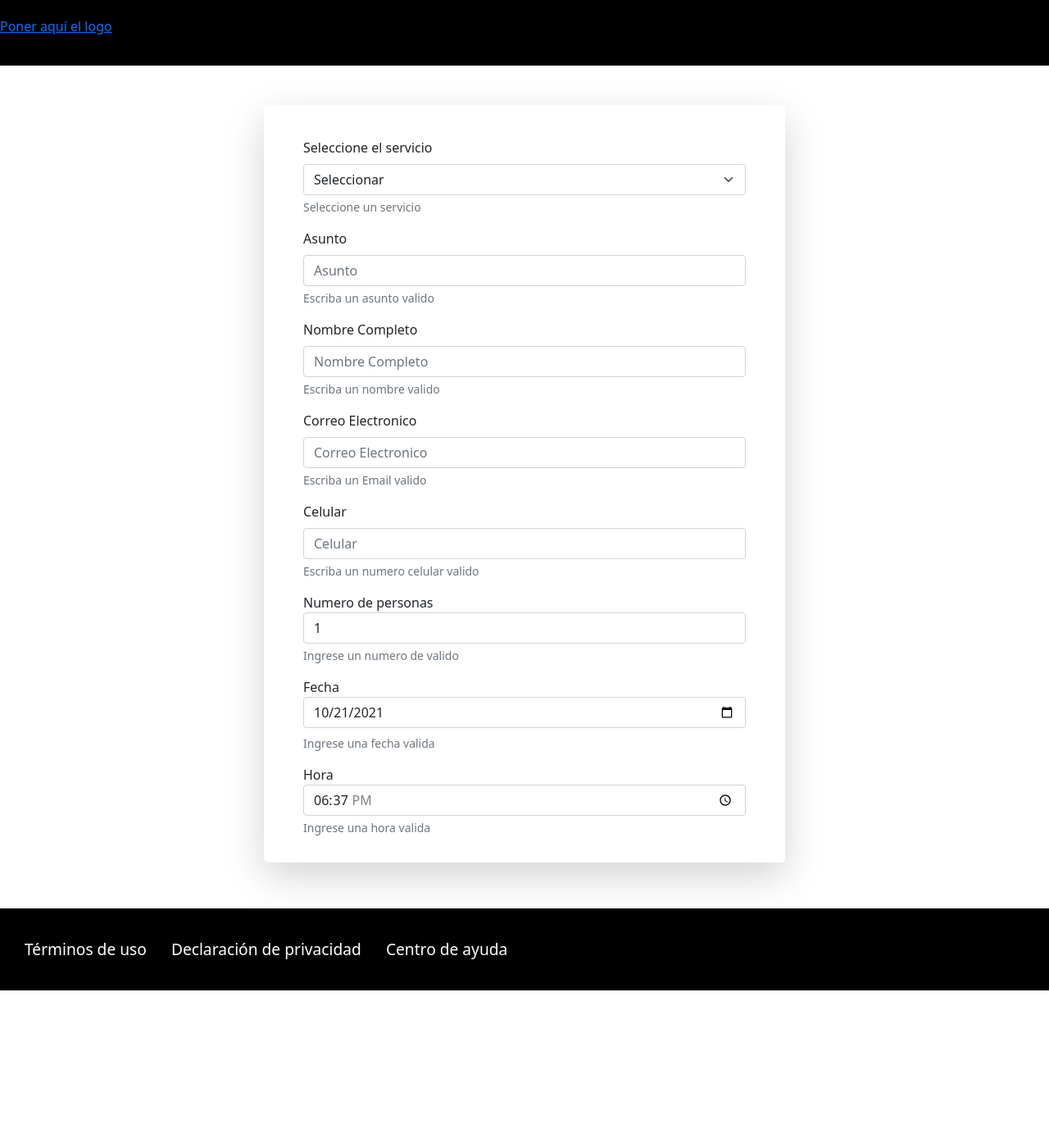
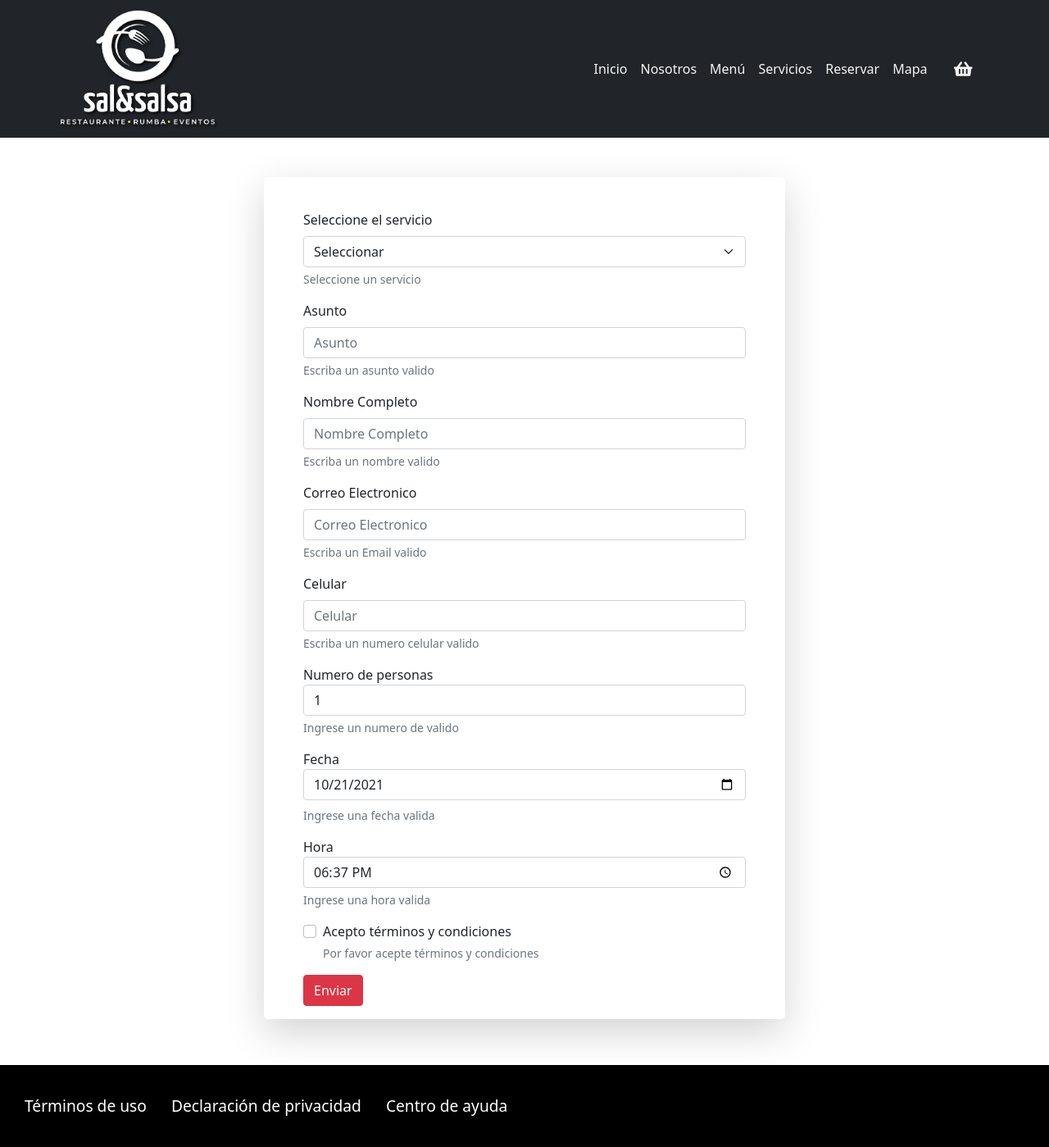
Before and after one commit to iLuisOlivares/SalSalsa-WebPage, a React (Create React App) app: page /reserva in a window 1280 px wide. Shown: the whole page at 82% size. Before the commit the page ends 1208 px from the top, so only its background shows below. Built offline with nearby package versions, Linux system fonts and the light colour scheme.

Commit message:
Header Update

```diff
--- a/package.json
+++ b/package.json
@@ -3,6 +3,10 @@
   "version": "0.1.0",
   "private": true,
   "dependencies": {
+    "@fortawesome/fontawesome-free": "^5.15.4",
+    "@fortawesome/fontawesome-svg-core": "^1.2.36",
+    "@fortawesome/free-solid-svg-icons": "^5.15.4",
+    "@fortawesome/react-fontawesome": "^0.1.16",
     "bootstrap": "^5.1.3",
     "react": "17.0.2",
     "react-dom": "17.0.2",
--- /dev/null
+++ b/src/assets/Elements/ButtonElement.jsx
@@ -0,0 +1,8 @@
+import React from 'react'
+
+function ButtonElement({nombre}) {
+    return <button className="btn btn-danger">{nombre}</button>
+
+}
+
+export default ButtonElement
--- /dev/null
+++ b/src/assets/Elements/CheckElement.jsx
@@ -0,0 +1,13 @@
+import React from 'react'
+
+function CheckElement() {
+    return (
+        <div class="mb-3 form-check" id="">
+        <label class="form-check-label" htmlFor="check">Acepto términos y condiciones</label>
+        <input name="check" type="checkbox" class="item-formulario form-check-input" id="check"/>
+        <p class="form-text">Por favor acepte términos y condiciones</p>
+        </div>
+    )
+}
+
+export default CheckElement
--- a/src/assets/styles/components/Header.css
+++ b/src/assets/styles/components/Header.css
@@ -1,8 +1,40 @@
-.header {
-  display: flex;
-  align-items: center;
-  justify-content: space-between;
-  width: 100%;
-  height: 80px;
-  background-color: black;
+.item {
+
+  font-size: 20px;
+  color: aliceblue;
+
 }
+
+.icono-1{
+  color: whitesmoke;
+  font-size: 20px;
+
+}
+.select-item{
+  color: whitesmoke;
+  text-decoration: none;
+  padding: 1rem 0.5rem;
+
+}
+.select-color:hover{
+  color: rgb(228, 94, 94);
+  transition: all 1s;
+}
+.select-item:hover{
+  color: rgb(228, 94, 94);
+  font-size: 1.06rem;
+  transition: all 1s;
+
+}
+.icono-1:hover{
+  font-size: 25px;
+}
+
+
+
+
+
+img{
+  width: 200px;
+  height: 150px;
+}
--- a/src/components/ComponenteInput.jsx
+++ b/src/components/ComponenteInput.jsx
@@ -31,7 +31,7 @@ function ComponenteInput({label,placeholder,inputType,leyenda}) {
 
       <div className="form mb-3" id="grupo_hora">
           <label htmlFor="" className="form_label">{label}</label>
-          <input type={inputType}  name="hora" min="13:00" max="23:00" defaultValue={hora}  className="item-formulario form-control" id="exampleInputHora" />
+          <input type={inputType}  name="hora"  defaultValue={hora}  className="item-formulario form-control" id="" />
           <p className="form-text">{leyenda}</p>
       </div>
     )
--- a/src/components/Header.jsx
+++ b/src/components/Header.jsx
@@ -1,6 +1,11 @@
 import React from "react";
 import { Link } from "react-router-dom";
 import "../assets/styles/components/Header.css";
+import img from "../assets/Img/logo@2x.png";
+import "../assets/styles/components/Header.css";
+import { FontAwesomeIcon } from '@fortawesome/react-fontawesome';
+import { faShoppingBasket } from '@fortawesome/free-solid-svg-icons';
+
 
 /*
   Componente del header
@@ -8,9 +13,30 @@ import "../assets/styles/components/Header.css";
 const Header = () => {
   return (
     <header className="header">
-      <Link to="/">
-        <p>Poner aquí el logo</p>
-      </Link>
+    <nav className="navbar navbar-dark bg-dark navbar-expand-lg  py-1" id="mainNav">
+      <div className="container px-4 px-lg-0">
+      <a className="navbar-brand"><img src={img} /></a>
+      <button className="navbar-toggler navbar-toggler-right" type="button" data-bs-toggle="collapse" data-bs-target="#navbarResponsive" aria-controls="navbarResponsive" aria-expanded="false" aria-label="Toggle navigation"><span className="navbar-toggler-icon"></span></button>
+                <div className="collapse navbar-collapse" id="">
+                    <ul className="navbar-nav ms-auto my-2 my-lg-0">
+                        <li className="nav-item"><a className="select-item" href="inicio">Inicio</a></li>
+                        <li className="nav-item"><a className="select-item" href="nosotros">Nosotros</a></li>
+                        <li className="nav-item"><a className="select-item" href="carta">Menú</a></li>
+                        <li className="nav-item"><a className="select-item" href="servicios">Servicios</a></li>
+                        <li className="nav-item"><a className="select-item" href="reserva">Reservar</a></li>
+                        <li className="nav-item"><a className="select-item" href="mapa">Mapa</a></li>
+                    </ul>
+                    <ul className = "navbar-nav p-3">
+                        <li className="nav-item">
+                            <a className="icono-1 select-item" href="carrito"><FontAwesomeIcon icon={faShoppingBasket}/></a>
+                        </li>
+                    </ul>
+                </div>
+
+      </div>
+
+    </nav>
+
 
     </header>
   );
--- a/src/containers/Reserva/reserva.jsx
+++ b/src/containers/Reserva/reserva.jsx
@@ -1,7 +1,10 @@
 import React, { Fragment } from "react";
+import ButtonElement from "../../assets/Elements/ButtonElement";
+import CheckElement from "../../assets/Elements/CheckElement";
 import SelectElement from "../../assets/Elements/SelectElement";
 import ComponenteForm from "../../components/ComponenteForm";
 import Input from "../../components/ComponenteInput";
+
 // import "./Carta.css";
 
 /*
@@ -57,7 +60,8 @@ const Reserva = () => (
         inputType ="time"
         leyenda ="Ingrese una hora valida"
         />
-
+        <CheckElement></CheckElement>
+        <ButtonElement nombre="Enviar"></ButtonElement>
       </ComponenteForm>
     </section>
   </Fragment>
```
Also changed, not shown: src/assets/Img/logo@2x.png (added), 1 other file (tests, documents, lock files or other folders).
